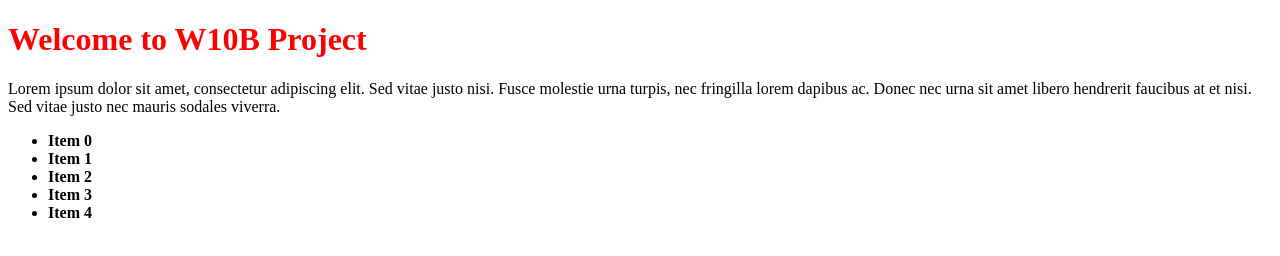
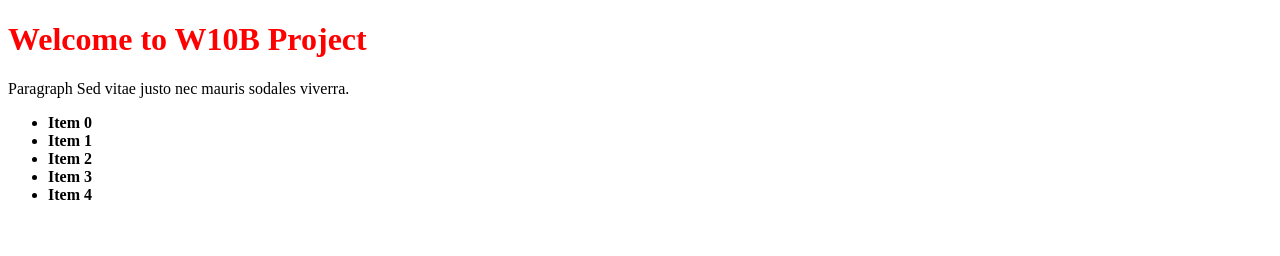
Before and after one commit to CodyP91/W10B, a plain HTML site: page index.html in a window 1280 px wide. Drawn offline with Linux system fonts and the light colour scheme; files whose address does not match are found by name.

Commit message:
New updates

```diff
--- a/index.html
+++ b/index.html
@@ -6,7 +6,7 @@
 </head>
 <body>
   <h1 id="title">Welcome to W10B Project</h1>
-  <p class="content">Lorem ipsum dolor sit amet, consectetur adipiscing elit. Sed vitae justo nisi. Fusce molestie urna turpis, nec fringilla lorem dapibus ac. Donec nec urna sit amet libero hendrerit faucibus at et nisi.</p>
+  <p class="content">Paragraph</p>
   <ul>
     <li class="list-item">Item 1</li>
     <li class="list-item">Item 2</li>
```
